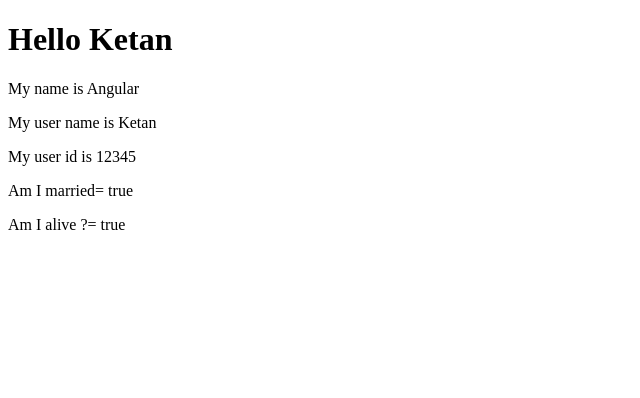
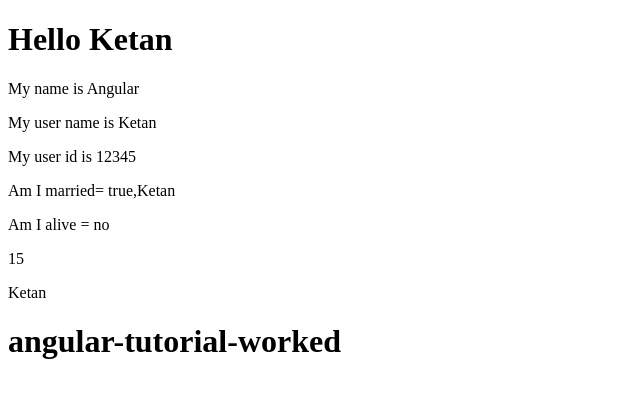
Before and after one commit to BigHero1997/Ketan-Angular, an Angular app: page / in a window 1280 px wide. Shown: the top 398 px of the page, without its empty margins (0-640 px from the left). Built offline with nearby package versions, Linux system fonts and the light colour scheme.

Commit message:
work on 11th may for interpolation

```diff
--- a/src/app/app.html
+++ b/src/app/app.html
@@ -2,5 +2,9 @@
 <p>My name is {{ name }}</p>
 <p>My user name is {{ userName }}</p>
 <p>My user id is {{ userId }}</p>
-<p>Am I married=  {{ isMarried }}</p>
-<p>Am I alive ?=  {{ isAlive }}</p>
+<p>Am I married=  {{ isMarried }},{{userName}}</p>
+<p>Am I alive =  {{ isAlive  ? "yes" : "no" }}</p>
+<p>{{10+5}}</p>
+<p>{{getUser()}}</p>
+
+<h1>{{titleData()}}</h1>
--- a/src/app/app.ts
+++ b/src/app/app.ts
@@ -13,5 +13,13 @@
   userName = 'Ketan';
   userId = 12345;
   isMarried = true;
-  isAlive = true;
+  isAlive = false;
+  work = "Engineer";
+
+  titleData = signal('angular-tutorial-worked');
+
+
+  getUser() {
+    return "Ketan";
+  }
 }
```
